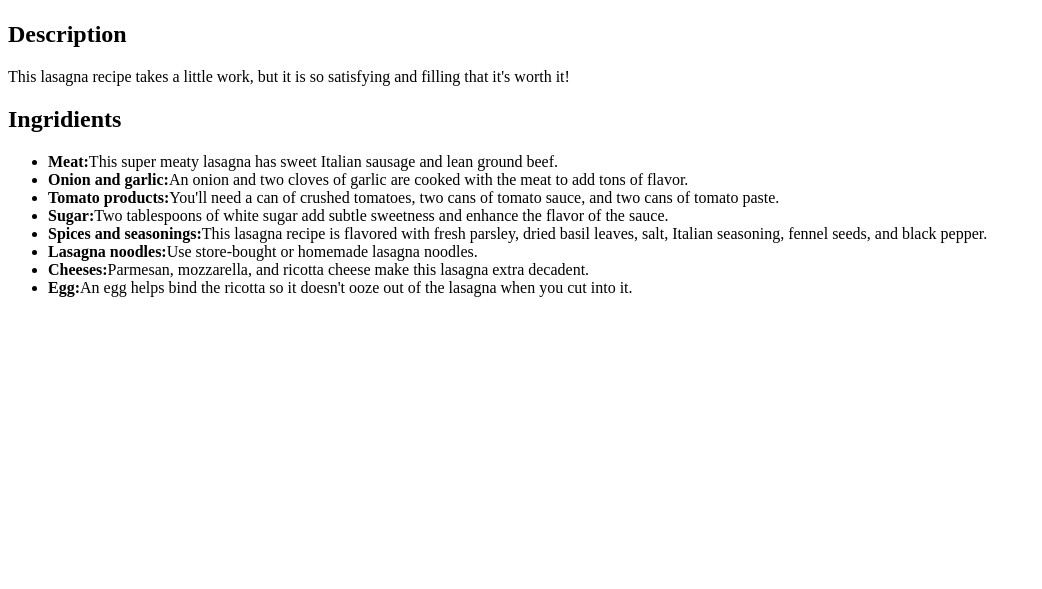
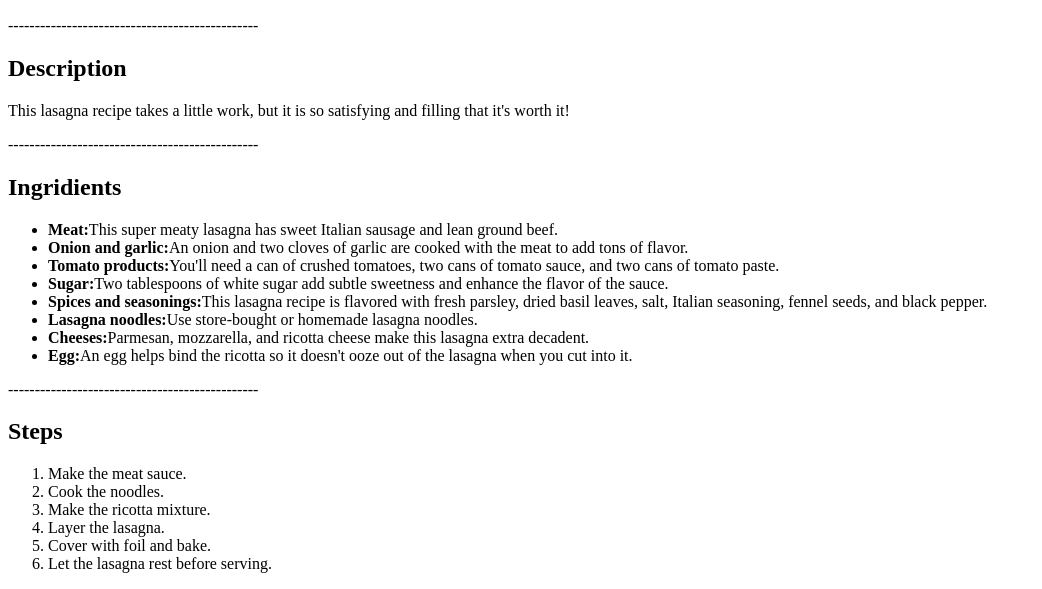
Before and after one commit to sstarrk/odin-recipes, a plain HTML site: page recipes/lasagna.html in a window 1280 px wide. Shown: the part 383-972 px from the top of the page, without its empty margins (0-1042 px from the left). Before the commit the page ends 800 px from the top, so only its background shows below. Drawn offline with Linux system fonts and the light colour scheme.

Commit message:
Add steps list and divide parts of content with -------------

```diff
--- a/recipes/lasagna.html
+++ b/recipes/lasagna.html
@@ -7,8 +7,10 @@
     <body>
         <h1>World's Best Lasagna</h1>
         <img src="https://www.allrecipes.com/thmb/MkKfYU4oim55CLp39DDuNMuyThA=/750x0/filters:no_upscale():max_bytes(150000):strip_icc():format(webp)/23600-worlds-best-lasagna-armag-4x3-1-b24f9ad518d74090bf197828492c64a6.jpg" alt="finished lasagna">
+        <p>-----------------------------------------------</p>
         <h2>Description</h2>
         <p>This lasagna recipe takes a little work, but it is so satisfying and filling that it's worth it!</p>
+        <p>-----------------------------------------------</p>
         <h2>Ingridients</h2>
         <ul>
             <li><strong>Meat:</strong>This super meaty lasagna has sweet Italian sausage and lean ground beef.</li>
@@ -20,5 +22,15 @@
             <li><strong>Cheeses:</strong>Parmesan, mozzarella, and ricotta cheese make this lasagna extra decadent.</li>
             <li><strong>Egg:</strong>An egg helps bind the ricotta so it doesn't ooze out of the lasagna when you cut into it.</li>
         </ul>
+        <p>-----------------------------------------------</p>
+        <h2>Steps</h2>
+        <ol>
+            <li>Make the meat sauce.</li>
+            <li>Cook the noodles.</li>
+            <li>Make the ricotta mixture.</li>
+            <li>Layer the lasagna.</li>
+            <li>Cover with foil and bake.</li>
+            <li>Let the lasagna rest before serving.</li>
+        </ol>
     </body>
 </html>
```
